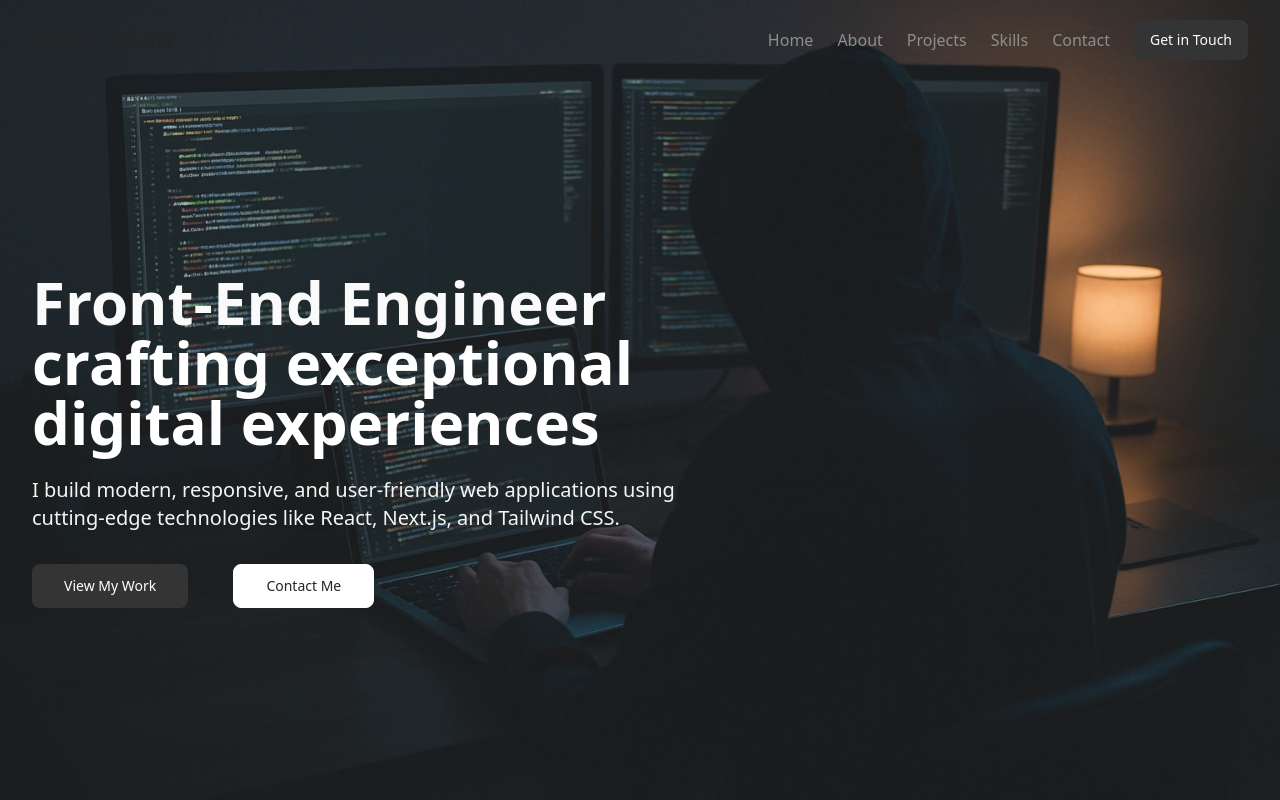
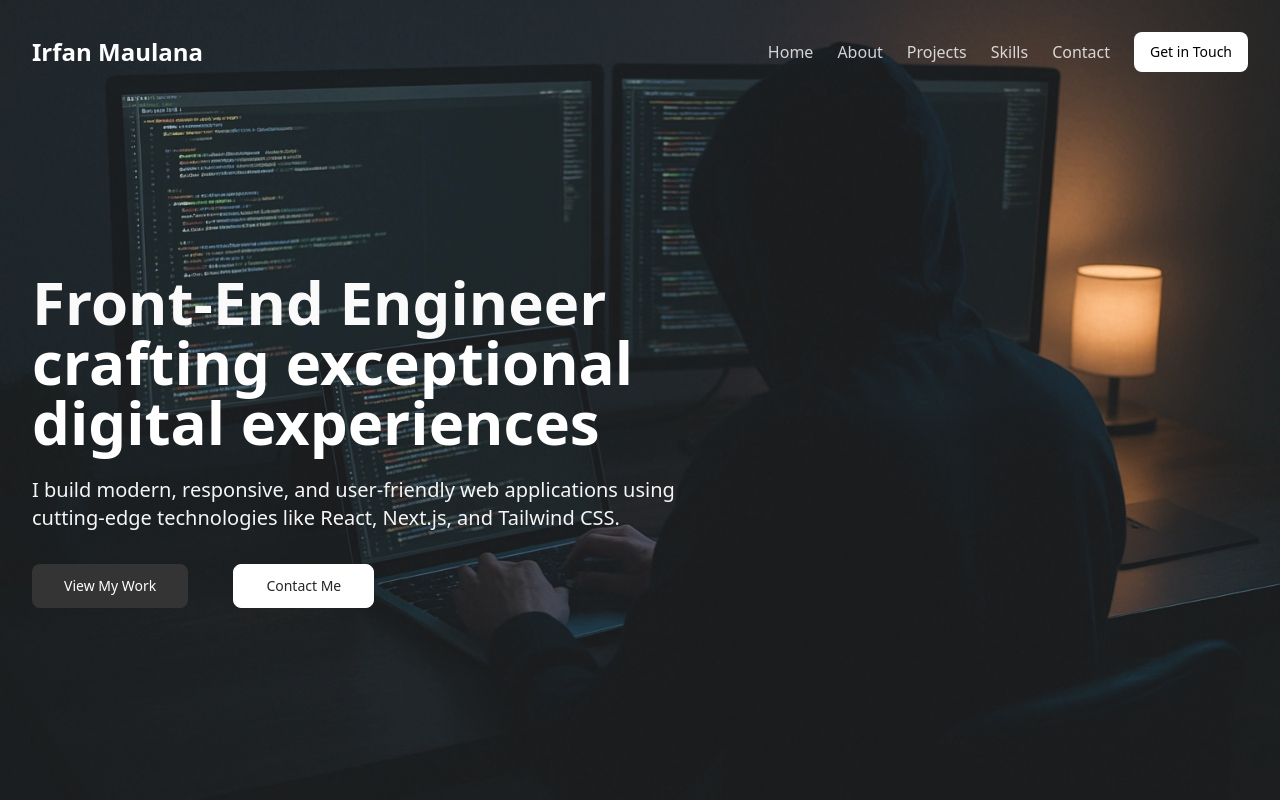
Before and after one commit to irfanmaulana007/portfolio, a Next.js app: page / in a window 1280 px wide. Shown: the top 800 px of the page. Built offline with nearby package versions, Linux system fonts and the light colour scheme.

Commit message:
Header transition improvement

```diff
--- a/components/footer.tsx
+++ b/components/footer.tsx
@@ -1,7 +1,7 @@
 'use client';
 
 import { Separator } from '@/components/ui/separator';
-import { socialLinks } from '@/lib/constants';
+import { personalInfo, socialLinks } from '@/lib/constants';
 import Link from 'next/link';
 
 export function Footer() {
@@ -14,7 +14,7 @@ export function Footer() {
         <div className="flex flex-col md:flex-row justify-between items-center gap-4">
           <div className="text-center md:text-left">
             <Link href="#home" className="text-xl font-semibold">
-              Portfolio
+              {personalInfo.name}
             </Link>
             <p className="text-muted-foreground mt-2">
               Front-End Engineer crafting exceptional digital experiences
@@ -48,7 +48,7 @@ export function Footer() {
               </Link>
             </div>
             <p className="text-sm text-muted-foreground">
-              © {currentYear} Irfan Maulana. All rights reserved.
+              © {currentYear} {personalInfo.name}. All rights reserved.
             </p>
           </div>
         </div>
--- a/components/header.tsx
+++ b/components/header.tsx
@@ -12,24 +12,28 @@ export function Header() {
 
   useEffect(() => {
     const handleScroll = () => {
-      setScrolled(window.scrollY > 20);
+      setScrolled(window.scrollY > 0);
     };
 
     window.addEventListener('scroll', handleScroll);
+    handleScroll(); // Check initial scroll position
     return () => window.removeEventListener('scroll', handleScroll);
   }, []);
 
   return (
     <header
       className={cn(
-        'fixed top-0 left-0 right-0 z-50 transition-all duration-300',
+        'fixed top-0 left-0 right-0 z-50 transition-all duration-500 ease-in-out',
         scrolled
-          ? 'bg-background/80 backdrop-blur-md border-b border-border py-3'
-          : 'bg-transparent py-5'
+          ? 'bg-background backdrop-blur-md border-b border-border py-3'
+          : 'bg-transparent py-8 text-white border-b border-transparent'
       )}
     >
       <div className="container flex items-center justify-between">
-        <Link href="#home" className="text-xl font-semibold">
+        <Link href="#home" className={cn(
+          "font-semibold transition-all duration-200 ease-in-out",
+          scrolled ? "text-xl text-black" : "text-2xl text-white"
+        )}>
           {personalInfo.name}
         </Link>
 
@@ -39,12 +43,19 @@ export function Header() {
             <Link
               key={item.name}
               href={item.href}
-              className="text-muted-foreground hover:text-foreground transition-colors"
+              className={cn(
+                "transition-colors",
+                scrolled
+                  ? "text-muted-foreground hover:text-foreground"
+                  : "text-white/80 hover:text-white"
+              )}
             >
               {item.name}
             </Link>
           ))}
-          <Button asChild>
+          <Button asChild className={cn(
+            scrolled ? "" : "bg-white text-black hover:bg-white/90"
+          )}>
             <Link href="#contact">Get in Touch</Link>
           </Button>
         </nav>
@@ -52,7 +63,10 @@ export function Header() {
         {/* Mobile Navigation */}
         <Sheet>
           <SheetTrigger asChild>
-            <Button variant="ghost" size="icon" className="md:hidden">
+            <Button variant="ghost" size="icon" className={cn(
+              "md:hidden",
+              scrolled ? "" : "text-white hover:bg-white/20"
+            )}>
               <svg
                 xmlns="http://www.w3.org/2000/svg"
                 width="24"
```
